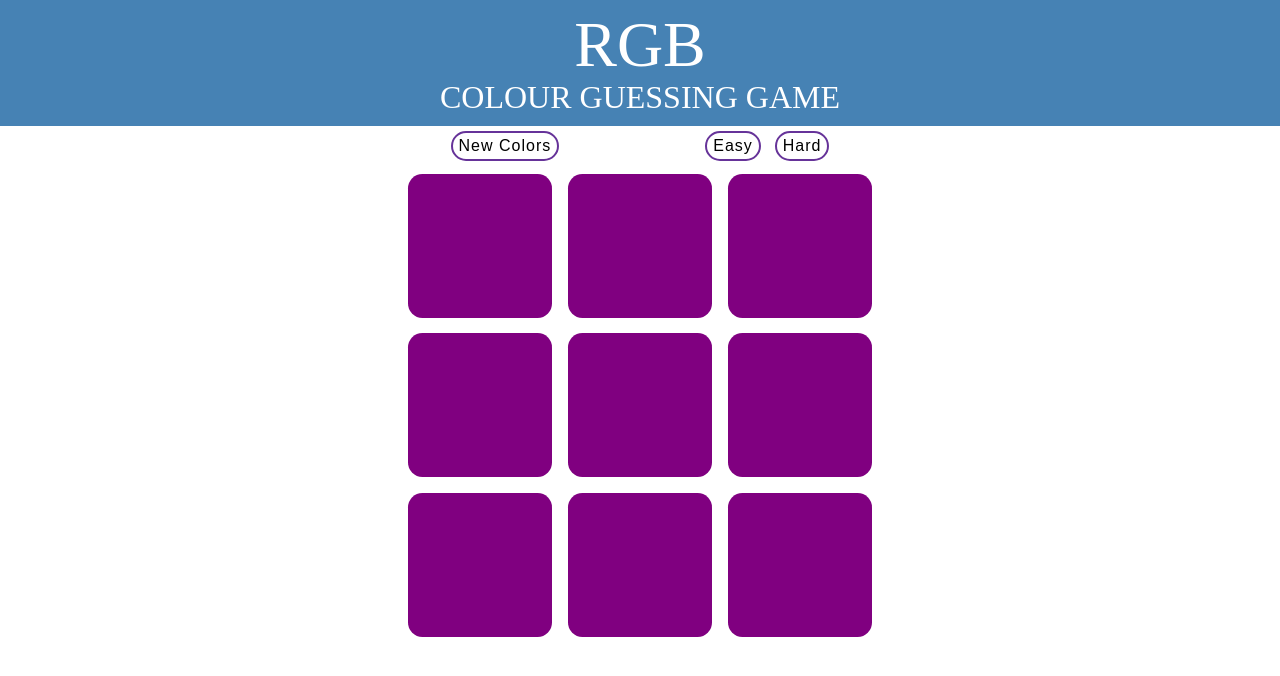
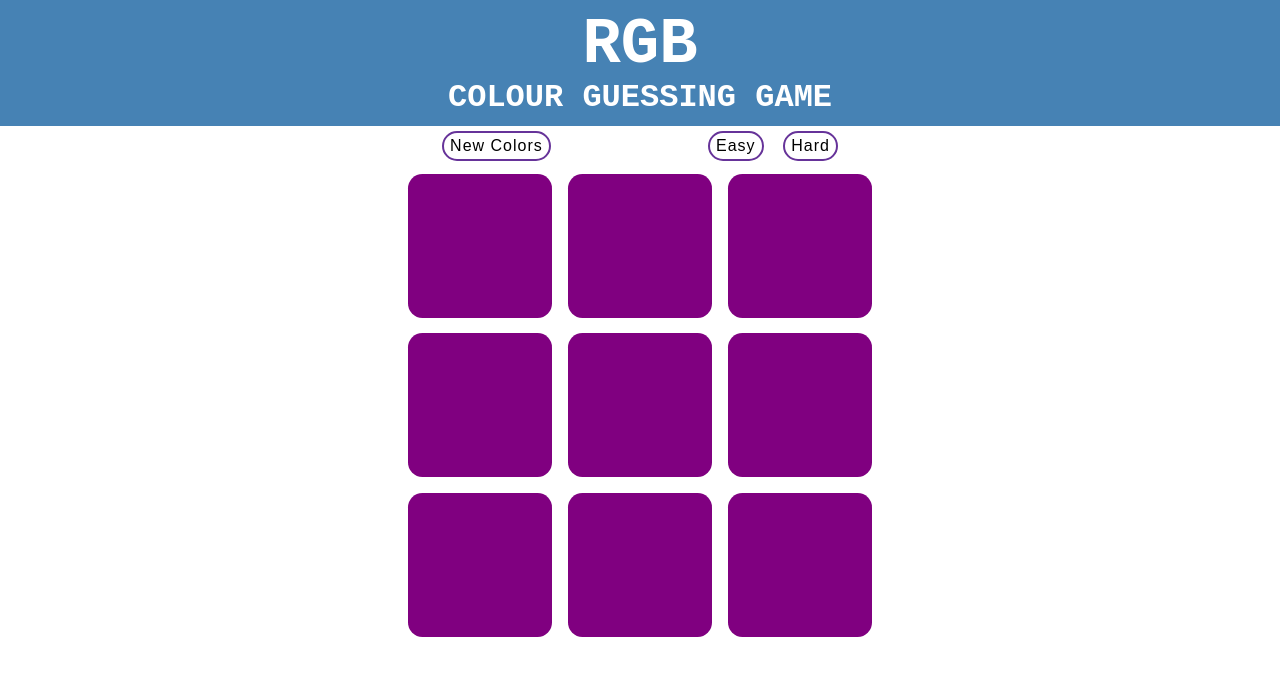
Before and after one commit to vyom18/Hacktoberfest-2021, a plain HTML site: page JavaScript-Programs/RGB-colour-guess/RGB Color Guessing Game.html in a window 1280 px wide. Drawn offline with Linux system fonts and the light colour scheme.

Commit message:
some more additional styles

```diff
--- a/JavaScript-Programs/RGB-colour-guess/Game.css
+++ b/JavaScript-Programs/RGB-colour-guess/Game.css
@@ -1,7 +1,7 @@
 body{
-	background-color:#ffff;
+	background-color: #fff;
 	margin: 0;
-	font-family: "Avenir";
+	font-family: 'Courier New', Courier, monospace;
 }
 
 .square{
@@ -22,7 +22,7 @@ body{
 h1{
 	text-align: center;
 	line-height: 1.1;
-	font-weight: normal;
+	font-weight: bold;
 	color: white;
 	background: steelblue;
 	margin: 0;
```
